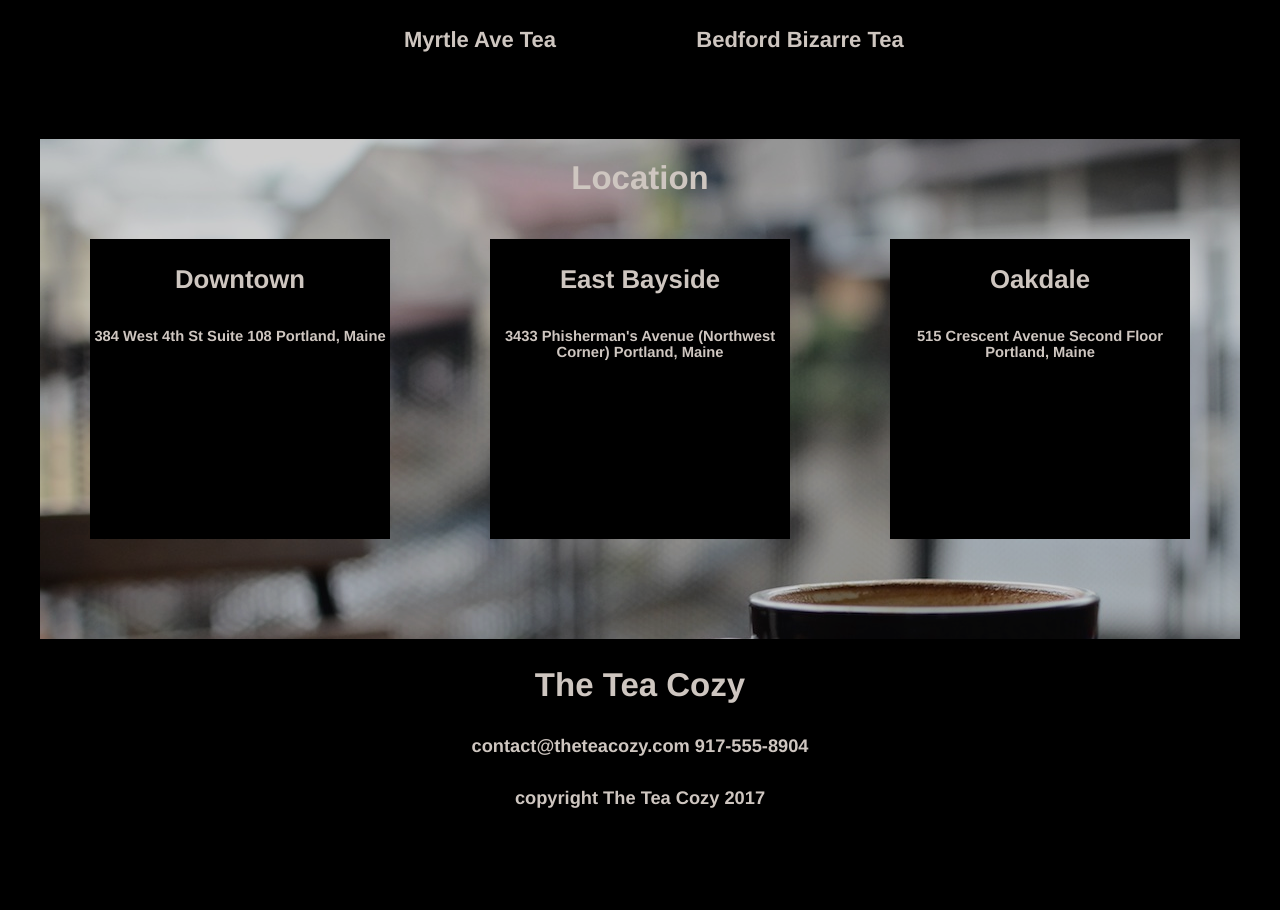
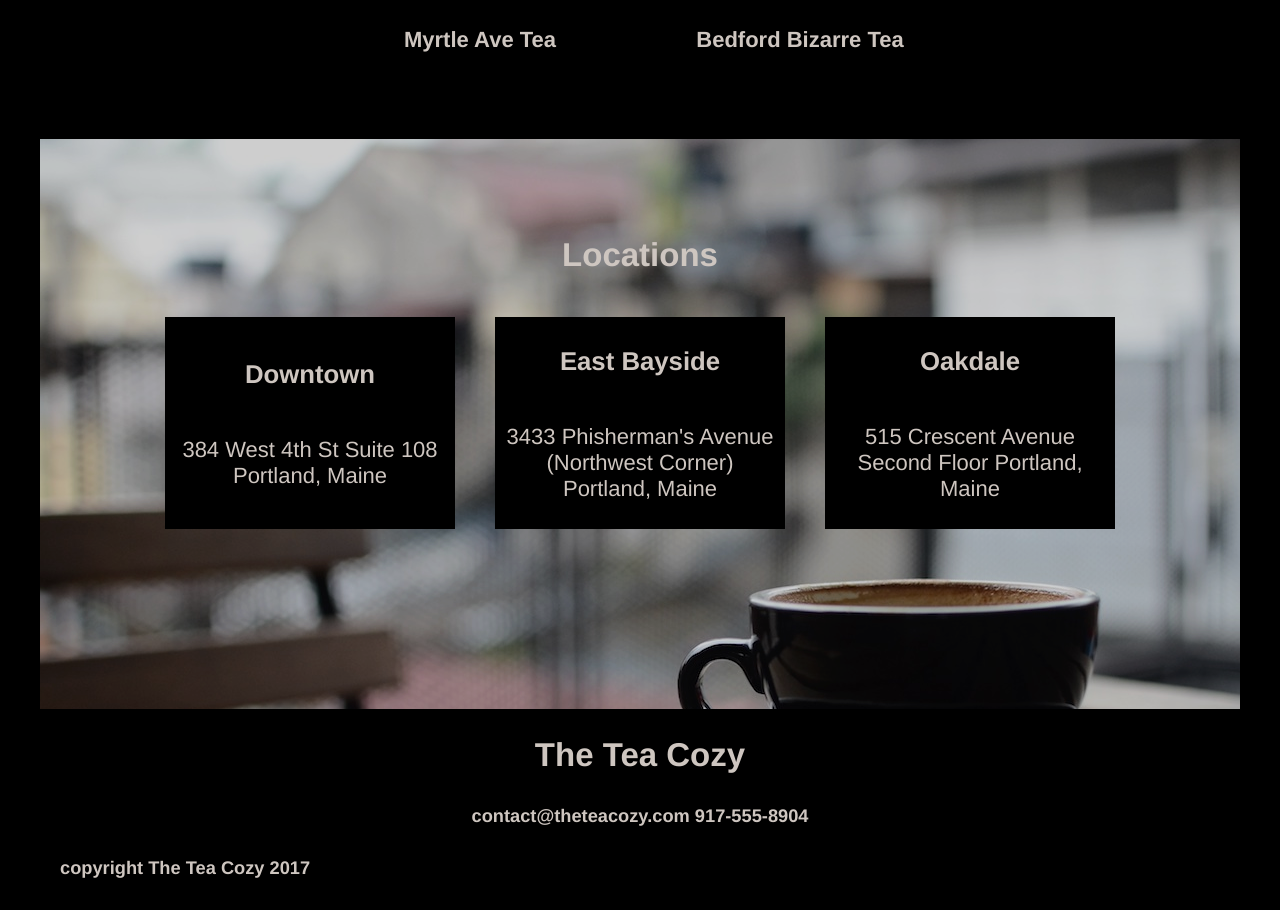
Before and after one commit to GJIONI/TeaCozy, a plain HTML site: page index.html in a window 1280 px wide. Shown: the part 1600-2510 px from the top of the page. Before the commit the page ends 2440 px from the top, so only its background shows below. Drawn offline with Linux system fonts and the light colour scheme.

Commit message:
Fixing the footer.

```diff
--- a/index.html
+++ b/index.html
@@ -52,19 +52,19 @@
         </div>
       </div>
       <div class="fourth">
-        <h2>Location</h2>
+        <h2>Locations</h2>
         <div class="loc">
           <div class="loc1">
             <h3>Downtown</h3>
-            <h6> 384 West 4th St Suite 108 Portland, Maine</h6>
+            <p> 384 West 4th St Suite 108 Portland, Maine</p>
           </div>
           <div class="loc1">
             <h3>East Bayside</h3>
-            <h6>3433 Phisherman's Avenue (Northwest Corner) Portland, Maine</h6>
+            <p>3433 Phisherman's Avenue (Northwest Corner) Portland, Maine</p>
           </div>
           <div class="loc1">
             <h3>Oakdale</h3>
-            <h6>515 Crescent Avenue Second Floor Portland, Maine</h6>
+            <p>515 Crescent Avenue Second Floor Portland, Maine</p>
           </div>
         </div>
       </div>
--- a/style/style.css
+++ b/style/style.css
@@ -116,37 +116,67 @@ h4 {
 
 
 .fourth {
+  padding-top: 70px;
   background-image: url("images/img-locations-background.jpg");
   height: 500px;
   width: 1200px;
   text-align: center;
   display: block;
+  flex-shrink: 3;
 
 }
 
 .fourth h2 {
-  padding-top: 20px;
+  display: block;
+  padding-bottom: 10px;
+  padding-top: 0;
+
 }
 
 .loc {
-  display: flex;
-  flex-direction: row;
-  justify-content: space-around;
-  align-items: center;
+  display: inline-flex;
+  justify-content: center;
+
+
 
 }
 
 .loc1 {
   background-color: black;
-  height: 300px;
-  width: 300px;
-  margin: 15px 40px;
+  padding: 5px;
+  width: 280px;
+  margin: 5px 20px;
+  max-height: 300px;
+  display: flex;
+  flex-direction: column;
+  justify-content: center;
+  align-items: center;
+  flex-shrink: 7;
+
+
+
+}
+
+loc1 p {
+  opacity: 1;
+  color: seashell;
+  display: block;
+  text-align: center;
+  font-size: 22px;
+
+
+}
+
+h3 {
+  display: block;
   text-align: center;
 
 
 }
 
-loc1 span {
-  opacity: 1;
-  color: seashell;
+
+.sixth h5 {
+  text-align: left;
+  padding-left: 20px;
+  display: block;
 }
```
